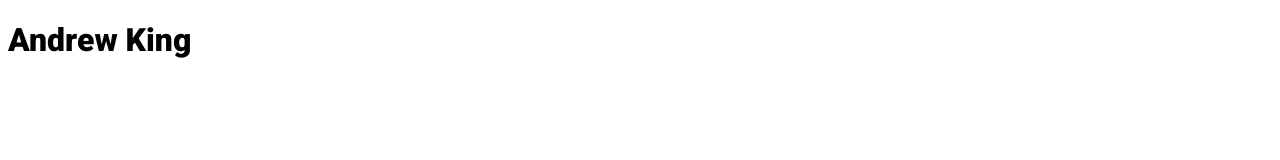
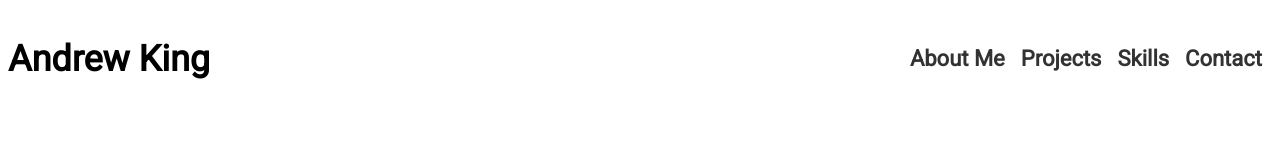
Before and after one commit to AndykingSkywalker/Portfolio-Website, a plain HTML site: page index.html in a window 1280 px wide. Drawn offline with Linux system fonts and the light colour scheme.

Commit message:
added title and nav menu

```diff
--- a/index.html
+++ b/index.html
@@ -4,13 +4,26 @@
         <title>My Portfoio</title>
         <link href="./style.css" type="text/css" rel="stylesheet">
         <link rel="preconnect" href="https://fonts.gstatic.com">
-<link href="https://fonts.googleapis.com/css2?family=Roboto:wght@400;900&display=swap" rel="stylesheet">
+<link href="https://fonts.googleapis.com/css2?family=Roboto&display=swap" rel="stylesheet">
      </head>
        <body>
-          <header>
-            <h1>Andrew King</h1>
-
-          </header>
+          <nav>
+            <h1 id="logo">Andrew King</h1>
+            <ul class="navigation-options">
+               <li class="navigation-option">
+                 <a href ="#about-me">About Me</a>
+               </li>
+               <li class="navigation-option">
+                <a href="#projects">Projects</a>
+               </li>
+               <li class="navigation-option">
+                <a href="#skills">Skills</a>
+               </li>
+               <li class="navigation-option">
+                <a href="./contact.html">Contact</a>
+               </li>
+            </ul>
+          </nav>
 
 
 
--- a/style.css
+++ b/style.css
@@ -1,3 +1,33 @@
 body {
     font-family: Roboto, sans-serif;
 }
+
+nav {
+    display: flex;
+    align-items: center;
+    padding: 0;
+}
+
+.navigation-options {
+    display: flex;
+    list-style-type: none;
+    padding: 2px;
+    align-items: center;
+    margin: 0;
+    margin-left: auto;
+}
+
+a {
+    color:#323232;
+    font-size: 22px;
+    font-weight: 600;
+    text-decoration: none;
+}
+
+h1 {
+    font-size: 36px;
+}
+
+.navigation-option {
+    margin: 8px;
+}
```
